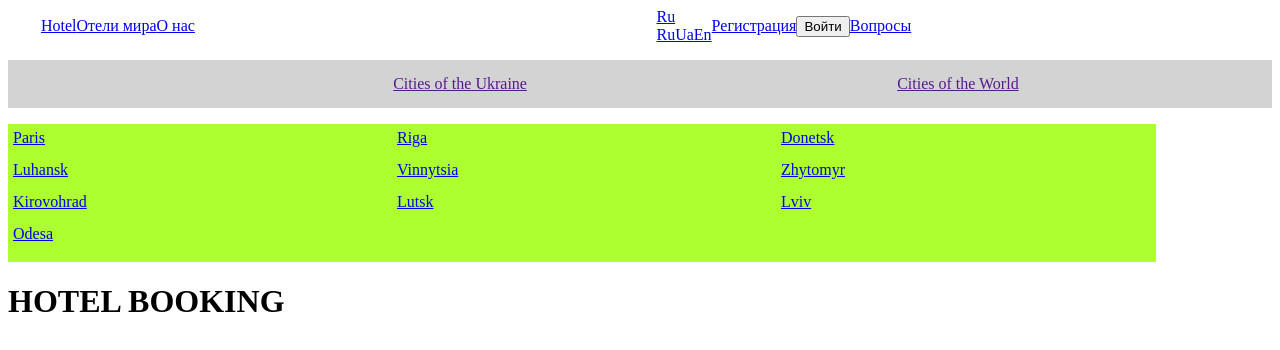
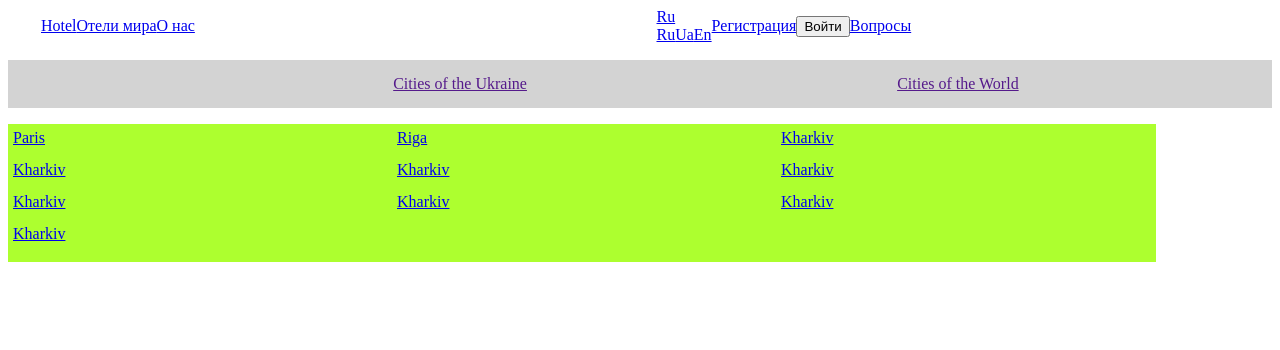
Before and after one commit to devlipka/hotel-booking, a React (Create React App) app: page / in a window 1280 px wide. Shown: the top 350 px of the page. Built offline with nearby package versions, Linux system fonts and the light colour scheme.

Commit message:
moved cities to redux

```diff
--- a/src/App.jsx
+++ b/src/App.jsx
@@ -1,12 +1,18 @@
 import React from 'react';
-import Header from './components/header/Header';
+import { Provider } from 'react-redux';
+import { BrowserRouter, Route } from 'react-router-dom';
+import HeaderContainer from './components/header/HeaderContainer';
+import store from './redux/redux-store';
 
 function App() {
   return (
-    <div className="App">
-      <Header />
-      <h1>HOTEL BOOKING</h1>
-    </div>
+    <BrowserRouter>
+      <Provider store={store}>
+        <div className="App">
+          <Route path="/" render={() => <HeaderContainer />} />
+        </div>
+      </Provider>
+    </BrowserRouter>
   );
 }
 
--- a/src/components/header/Header.jsx
+++ b/src/components/header/Header.jsx
@@ -3,7 +3,8 @@ import style from './Header.module.css';
 import { NavLink } from 'react-router-dom';
 import HeaderTopMenu from './HeaderTopMenu/HeaderTopMenu';
 
-export default class Header extends React.Component {
+
+class Header extends React.Component {
     constructor(props) {
         super(props);
         this.state = {
@@ -12,15 +13,20 @@ export default class Header extends React.Component {
         }
     }
 
-    handleClick = (e) => {
-        e.preventDefault();
+    handleClick = event => {
+        event.preventDefault();
         this.setState({
             isUkraine: !this.state.isUkraine,
             isWorld: !this.state.isWorld
         })
-    }
+    };
 
     render() {
+
+        const {
+          cities,
+        } = this.props;
+
         return (
             <header>
                 <HeaderTopMenu/>
@@ -29,30 +35,18 @@ export default class Header extends React.Component {
                     <li><a href="" onClick={this.handleClick}>Cities of the World</a></li>
                 </ul>
                 <div className={this.state.isUkraine ? style.hide : style.sitiesUkraine}>
-                    <NavLink to='/'>Kharkiv</NavLink>
-                    <NavLink to='/'>Kyev</NavLink>
-                    <NavLink to='/'>Donetsk</NavLink>
-                    <NavLink to='/'>Luhansk</NavLink>
-                    <NavLink to='/'>Vinnytsia</NavLink>
-                    <NavLink to='/'>Zhytomyr</NavLink>
-                    <NavLink to='/'>Kirovohrad</NavLink>
-                    <NavLink to='/'>Lutsk</NavLink>
-                    <NavLink to='/'>Lviv</NavLink>
-                    <NavLink to='/'>Odesa</NavLink>
+                   {cities.urainianСities.map((city, index) => (
+                       <NavLink to='/'>{city.city}</NavLink>
+                   ))}
                 </div>
                 <div className={this.state.isWorld ? style.hide : style.sitiesWorlds}>
-                    <NavLink to='/'>Paris</NavLink>
-                    <NavLink to='/'>Riga</NavLink>
-                    <NavLink to='/'>Donetsk</NavLink>
-                    <NavLink to='/'>Luhansk</NavLink>
-                    <NavLink to='/'>Vinnytsia</NavLink>
-                    <NavLink to='/'>Zhytomyr</NavLink>
-                    <NavLink to='/'>Kirovohrad</NavLink>
-                    <NavLink to='/'>Lutsk</NavLink>
-                    <NavLink to='/'>Lviv</NavLink>
-                    <NavLink to='/'>Odesa</NavLink>
+                   {cities.worldCities.map((city, index) => (
+                       <NavLink to='/'>{city.city}</NavLink>
+                   ))}
                 </div>
             </header>
         )
     }
 }
+
+export default Header;
--- /dev/null
+++ b/src/components/header/HeaderContainer.jsx
@@ -0,0 +1,18 @@
+import React from 'react';
+import { connect } from 'react-redux';
+import Header from './Header.jsx';
+
+const HeaderContainer = (props) => {
+
+  return (
+    <Header {...props} />
+  );
+};
+
+const mapStateToProps = (state) => (
+  {
+    cities: state.cities,
+  }
+);
+
+export default connect(mapStateToProps)(HeaderContainer);
--- a/src/components/header/HeaderTopMenu/HeaderTopMenu.jsx
+++ b/src/components/header/HeaderTopMenu/HeaderTopMenu.jsx
@@ -1,6 +1,6 @@
 import React from 'react';
+import { NavLink } from 'react-router-dom';
 import style from './HeaderTopMenu.module.css';
-import { NavLink } from 'react-router-dom';
 
 const HeaderTopMenu = () => {
   return (
@@ -25,6 +25,6 @@ const HeaderTopMenu = () => {
       </div>
     </div>
   );
-}
+};
 
 export default HeaderTopMenu;
--- /dev/null
+++ b/src/redux/cities.js
@@ -0,0 +1,36 @@
+
+
+let initialState = {
+  urainianСities: [
+    { city: 'Kharkiv', id: 'ukraine1' },
+    { city: 'Kyev', id: 'ukraine2' },
+    { city: 'Donetsk', id: 'ukraine3' },
+    { city: 'Luhansk', id: 'ukraine4' },
+    { city: 'Vinnytsia', id: 'ukraine5' },
+    { city: 'Zhytomyr', id: 'ukraine6' },
+    { city: 'Kirovohrad', id: 'ukraine7' },
+    { city: 'Lutsk', id: 'ukraine8' },
+    { city: 'Lviv', id: 'ukraine9' },
+    { city: 'Odesa', id: 'ukraine10' },
+  ],
+  worldCities: [
+    { city: 'Paris', id: 'world1' },
+    { city: 'Riga', id: 'world2' },
+    { city: 'Kharkiv', id: 'world3' },
+    { city: 'Kharkiv', id: 'world4' },
+    { city: 'Kharkiv', id: 'world5' },
+    { city: 'Kharkiv', id: 'world6' },
+    { city: 'Kharkiv', id: 'world7' },
+    { city: 'Kharkiv', id: 'world8' },
+    { city: 'Kharkiv', id: 'world9' },
+    { city: 'Kharkiv', id: 'world10' },
+  ],
+};
+
+const citiesReducer = (state = initialState, action) => {
+  switch (action.type) {
+    default: return state;
+  }
+};
+
+export default citiesReducer;
--- a/src/redux/reducer-template.js
+++ b/src/redux/reducer-template.js
@@ -27,9 +27,12 @@ export const reducerTemplate = (state = initialState, action) => {
   }
 };
 
-export const firstActionCreator = (value) =>
-    ({type: REDUCER_MESSAGE_CONST_FIRST, value: value});
-export const secondActionCreator = () => ({type: REDUCER_MESSAGE_CONST_SECOND });
+export const firstActionCreator = (value) => (
+  { type: REDUCER_MESSAGE_CONST_FIRST, value }
+);
+export const secondActionCreator = () => (
+  { type: REDUCER_MESSAGE_CONST_SECOND }
+);
 
 
 export default reducerTemplate;
--- a/src/redux/redux-store.js
+++ b/src/redux/redux-store.js
@@ -1,13 +1,15 @@
 import {combineReducers, createStore} from 'redux';
 import reducerTemplate from './reducer-template';
+import cities from './cities';
 
 
 let reducers = combineReducers({
-    reducerTemplate,
+  reducerTemplate,
+  cities,
 });
 
 let store = createStore(reducers);
 
 window.store = store;
 
-export  default store;
+export default store;
```
Lines whose indentation alone changed are shown as unchanged.
